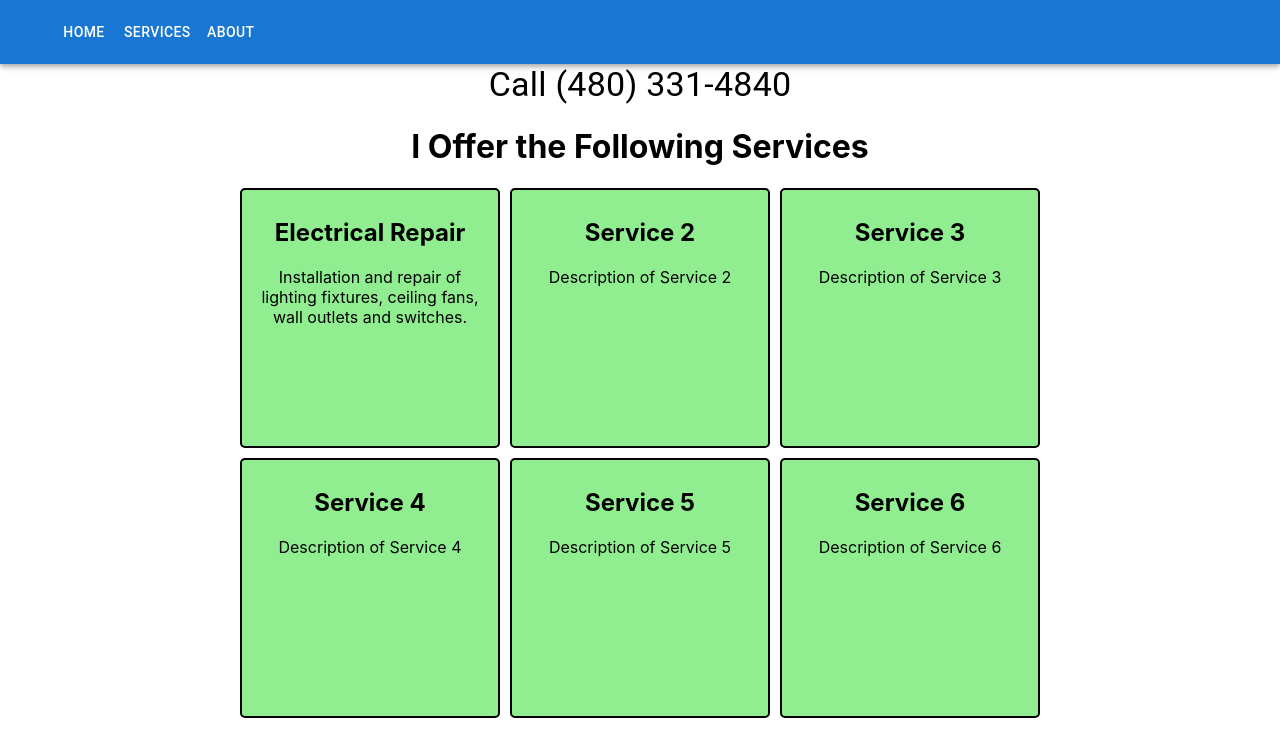
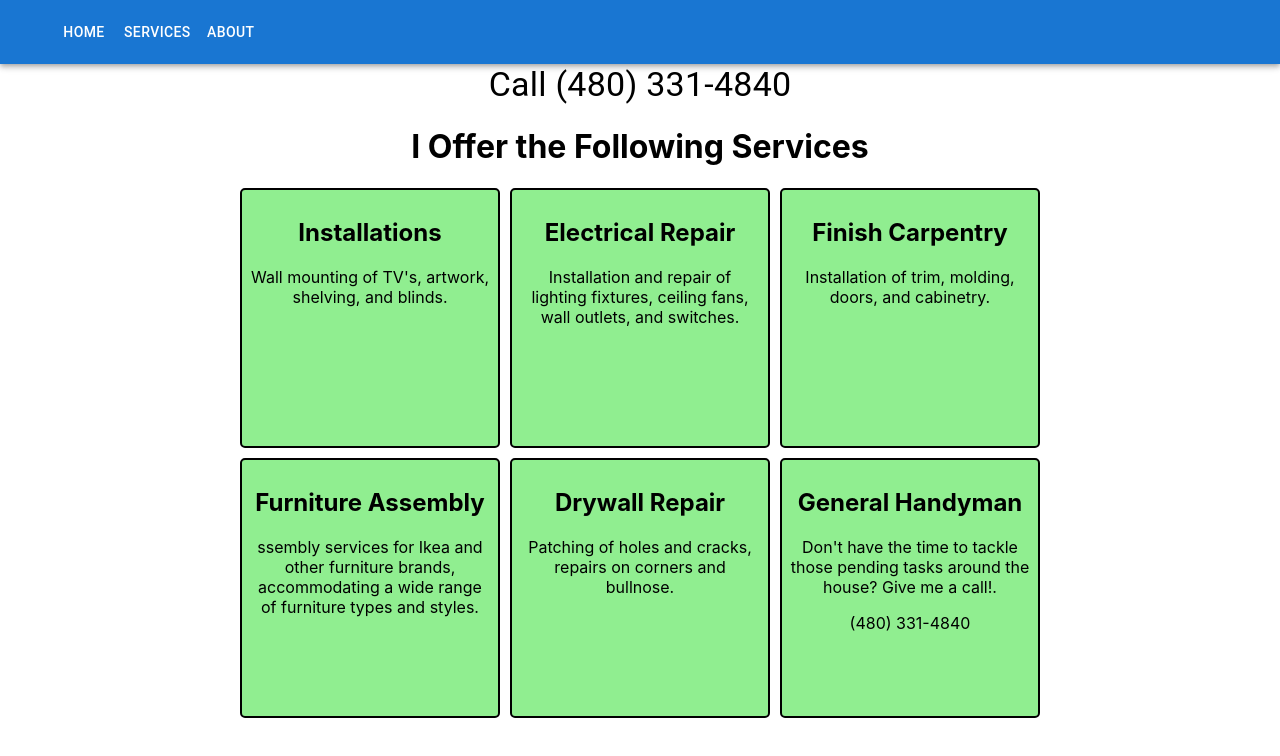
Before and after one commit to tonkadev/NexusHomeRepair, a React (Create React App) app: page /services in a window 1280 px wide. Shown: the top 756 px of the page. Built offline with nearby package versions, Linux system fonts and the light colour scheme.

Commit message:
services layout

```diff
--- a/src/routes/Services.js
+++ b/src/routes/Services.js
@@ -3,34 +3,38 @@ export default function Services() {
       <>
         <h1>I Offer the Following Services</h1>
         <div className="services-grid">
+
+        <div className="service-box">
+            <h2>Installations</h2>
+            <p>Wall mounting of TV's, artwork, shelving, and blinds.</p>
+            {/* Additional information or content for Service 5 */}
+          </div>
           <div className="service-box">
+
             <h2>Electrical  Repair</h2>
-            <p>Installation and repair of lighting fixtures, ceiling fans, wall outlets and switches.</p>
+            <p>Installation and repair of lighting fixtures, ceiling fans, wall outlets, and switches.</p>
             {/* Additional information or content for Service 1 */}
           </div>
           <div className="service-box">
-            <h2>Service 2</h2>
-            <p>Description of Service 2</p>
+            <h2>Finish Carpentry</h2>
+            <p>Installation of trim, molding, doors, and cabinetry.</p>
             {/* Additional information or content for Service 2 */}
           </div>
           <div className="service-box">
-            <h2>Service 3</h2>
-            <p>Description of Service 3</p>
+            <h2>Furniture Assembly</h2>
+            <p>ssembly services for Ikea and other furniture brands, accommodating a wide range of furniture types and styles.</p>
             {/* Additional information or content for Service 3 */}
           </div>
           <div className="service-box">
-            <h2>Service 4</h2>
-            <p>Description of Service 4</p>
+            <h2>Drywall Repair</h2>
+            <p>Patching of holes and cracks, repairs on corners and bullnose.</p>
             {/* Additional information or content for Service 4 */}
           </div>
+
           <div className="service-box">
-            <h2>Service 5</h2>
-            <p>Description of Service 5</p>
-            {/* Additional information or content for Service 5 */}
-          </div>
-          <div className="service-box">
-            <h2>Service 6</h2>
-            <p>Description of Service 6</p>
+            <h2>General Handyman</h2>
+            <p>Don't have the time to tackle those pending tasks around the house? Give me a call!.</p>
+            <p> (480) 331-4840</p>
             {/* Additional information or content for Service 6 */}
           </div>
         </div>
```
